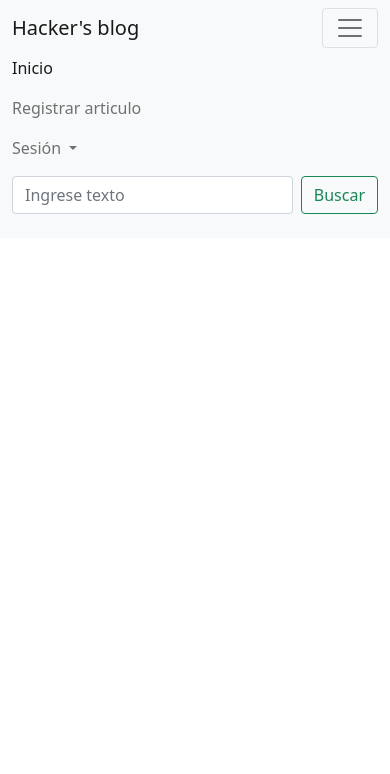
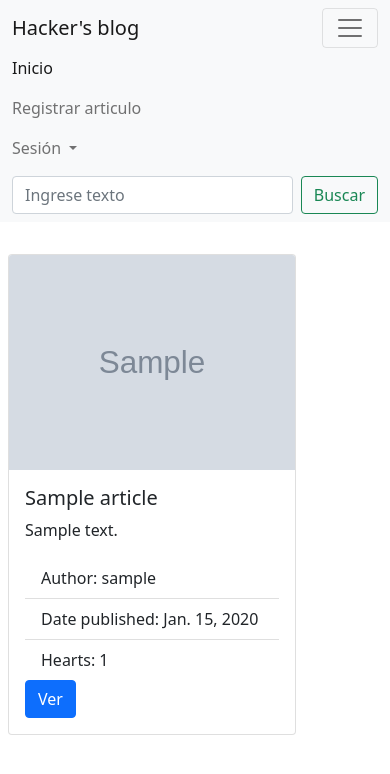
Before and after one commit to JavierDeluxe/prueba_auxiliar-desarrollo, a Django app: page / in a window 390 px wide, after a click that opens the changed part. Shown: the top 774 px of the page. Run offline with Django 4.2, Linux system fonts and the light colour scheme; tables that the repository leaves empty hold one stand-in row (values such as "Sample post"); grey boxes marked "Sample" are stand-in pictures; some libraries are stand-ins or nearby versions.

Commit message:
errores pendejos

```diff
--- a/article/forms.py
+++ b/article/forms.py
@@ -1,7 +1,6 @@
 from django import forms
 from django.contrib.auth.forms import UserCreationForm
 from django.contrib.auth import authenticate
-from django.forms import CharField
 from django.contrib.auth.models import User
 
 
--- a/article/models.py
+++ b/article/models.py
@@ -8,22 +8,19 @@ class UserProfile(models.Model):
     photo = models.CharField(max_length=300)
 
 class Comment_second_level(models.Model):
-    author_fk = models.OneToOneField(UserProfile,on_delete=models.CASCADE)
+    author_fk = models.ForeignKey(UserProfile,on_delete=models.CASCADE)
     text = models.CharField(max_length=1000)
 
 class Comment(models.Model):
-    author_fk = models.OneToOneField(UserProfile, on_delete=models.CASCADE)
+    author_fk = models.ForeignKey(UserProfile, on_delete=models.CASCADE)
     text = models.CharField(max_length=1000)
-    comment_second_level = models.OneToOneField(Comment_second_level, on_delete=models.CASCADE)
+    comment_second_level = models.ForeignKey(Comment_second_level, on_delete=models.CASCADE)
 
 class Article(models.Model):
     title = models.CharField(max_length=1000)
-    author_fk = models.OneToOneField(UserProfile, on_delete=models.CASCADE)
-    text = CharField(max_length=1000)
-    image = models.ImageField()
+    author_fk = models.ForeignKey(UserProfile, on_delete=models.CASCADE)
+    text = models.CharField(max_length=1000)
+    image = models.CharField(max_length=1000)
     hearts = models.IntegerField()
     date = models.DateField()
-    comments_fk = models.ForeignKey(Comment, on_delete=models.CASCADE,null=True)
-
-    def __str__(self) -> str:
-        return self.title,self.author_fk,self.text,self.image,self.hearts,self.date,self.comments_fk
+    comments_fk = models.ForeignKey(Comment, on_delete=models.CASCADE)
--- a/article/templates/article/index.html
+++ b/article/templates/article/index.html
@@ -1,9 +1,13 @@
+<!DOCTYPE html>
 <html>
   <head>
-    <link href="https://cdn.jsdelivr.net/npm/bootstrap@5.1.3/dist/css/bootstrap.min.css" rel="stylesheet" integrity="sha384-1BmE4kWBq78iYhFldvKuhfTAU6auU8tT94WrHftjDbrCEXSU1oBoqyl2QvZ6jIW3" crossorigin="anonymous">
-    <title>
-        Hacker's blog
-    </title>
+    <link
+      href="https://cdn.jsdelivr.net/npm/bootstrap@5.1.3/dist/css/bootstrap.min.css"
+      rel="stylesheet"
+      integrity="sha384-1BmE4kWBq78iYhFldvKuhfTAU6auU8tT94WrHftjDbrCEXSU1oBoqyl2QvZ6jIW3"
+      crossorigin="anonymous"
+    />
+    <title>Hacker's blog</title>
   </head>
 
   <body>
@@ -11,19 +15,38 @@
       <nav class="navbar navbar-expand-lg navbar-light bg-light">
         <div class="container-fluid">
           <a class="navbar-brand" href="#">Hacker's blog</a>
-              <button class="navbar-toggler" type="button" data-bs-toggle="collapse" data-bs-target="#navbarSupportedContent" aria-controls="navbarSupportedContent" aria-expanded="false" aria-label="Toggle navigation">
+          <button
+            class="navbar-toggler"
+            type="button"
+            data-bs-toggle="collapse"
+            data-bs-target="#navbarSupportedContent"
+            aria-controls="navbarSupportedContent"
+            aria-expanded="false"
+            aria-label="Toggle navigation"
+          >
             <span class="navbar-toggler-icon"></span>
           </button>
           <div class="collapse navbar-collapse" id="navbarSupportedContent">
             <ul class="navbar-nav me-auto mb-2 mb-lg-0">
               <li class="nav-item">
-                    <a class="nav-link active" aria-current="page" href="#">Inicio</a>
+                <a class="nav-link active" aria-current="page" href="#"
+                  >Inicio</a
+                >
               </li>
               <li class="nav-item">
-                    <a class="nav-link" href="{% url 'article:crear_articulo' %}">Registrar articulo</a>
+                <a class="nav-link" href="{% url 'article:crear_articulo' %}"
+                  >Registrar articulo</a
+                >
               </li>
               <li class="nav-item dropdown">
-                    <a class="nav-link dropdown-toggle" href="#" id="navbarDropdown" role="button" data-bs-toggle="dropdown" aria-expanded="false">
+                <a
+                  class="nav-link dropdown-toggle"
+                  href="#"
+                  id="navbarDropdown"
+                  role="button"
+                  data-bs-toggle="dropdown"
+                  aria-expanded="false"
+                >
                   {% if user.is_authenticated %}
                     {{ user.get_username }}
                   {% else %}
@@ -32,48 +55,84 @@
                 </a>
                 <ul class="dropdown-menu" aria-labelledby="navbarDropdown">
                   {% if user.is_authenticated %}
-                        <li><a class="dropdown-item" href="{% url 'article:cerrar_sesion' %}">Cerrar sesion</a></li>
+                  <li>
+                    <a
+                      class="dropdown-item"
+                      href="{% url 'article:cerrar_sesion' %}"
+                      >Cerrar sesion</a
+                    >
+                  </li>
                   {% else %}
-                        <li><a class="dropdown-item" href="{% url 'article:iniciar_sesion' %}">Ingresar</a></li>
-                        <li><hr class="dropdown-divider"></li>
-                        <li><a class="dropdown-item" href="{% url 'article:registro' %}">Registrarse</a></li>
+                  <li>
+                    <a
+                      class="dropdown-item"
+                      href="{% url 'article:iniciar_sesion' %}"
+                      >Ingresar</a
+                    >
+                  </li>
+                  <li><hr class="dropdown-divider" /></li>
+                  <li>
+                    <a class="dropdown-item" href="{% url 'article:registro' %}"
+                      >Registrarse</a
+                    >
+                  </li>
                   {% endif%}
                 </ul>
+              </li>
             </ul>
+
             <form class="d-flex">
-                  <input class="form-control me-2" type="search" placeholder="Ingrese texto" aria-label="Search">
-                  <button class="btn btn-outline-success" type="submit">Buscar</button>
+              <input
+                class="form-control me-2"
+                type="search"
+                placeholder="Ingrese texto"
+                aria-label="Search"
+              />
+              <button class="btn btn-outline-success" type="submit">
+                Buscar
+              </button>
             </form>
           </div>
         </div>
       </nav>
     </header>
 
-    <br> <br>
+    <br />
 
     <main>
-      {% for article in articulos %}
-        <div class="container">
-            <div class="card" style="width: 18rem;">
-                <img class="card-img-top" src="{{ article.image }}" alt="Card image cap">
+      <div class="d-flex flex-row" >
+        {% for article in articles %}
+        <div class="card col-sm-6" style="width: 18rem; margin:0.5em">
+          <img
+            class="card-img-top"
+            src="{{ article.image }}"
+            alt="Card image cap"
+          />
           <div class="card-body">
             <h5 class="card-title">{{ article.title }}</h5>
             <p class="card-text">{{ article.text }}</p>
             <ul class="list-group list-group-flush">
-                    <li class="list-group-item">Author:{{ article.author_fk.user.username }}</li>
-                    <li class="list-group-item">Date published:{{article.date}}</li>
+              <li class="list-group-item">
+                Author: {{ article.author_fk.user.username }}
+              </li>
+              <li class="list-group-item">Date published: {{article.date}}</li>
               <li class="list-group-item">Hearts: {{ article.hearts }}</li>
             </ul>
-                <a href="{% url 'article:ver_articulo' article.id %}" class="btn btn-primary">Ver</a>
-                </div>
+            <a
+              href="{% url 'article:ver_articulo' article.id %}"
+              class="btn btn-primary"
+              >Ver</a
+            >
           </div>
         </div>
         {% endfor %}
+      </div>
     </main>
 
-
-
-    <script src="https://cdn.jsdelivr.net/npm/bootstrap@5.1.3/dist/js/bootstrap.bundle.min.js" integrity="sha384-ka7Sk0Gln4gmtz2MlQnikT1wXgYsOg+OMhuP+IlRH9sENBO0LRn5q+8nbTov4+1p" crossorigin="anonymous"></script>
+    <script
+      src="https://cdn.jsdelivr.net/npm/bootstrap@5.1.3/dist/js/bootstrap.bundle.min.js"
+      integrity="sha384-ka7Sk0Gln4gmtz2MlQnikT1wXgYsOg+OMhuP+IlRH9sENBO0LRn5q+8nbTov4+1p"
+      crossorigin="anonymous"
+    ></script>
   </body>
-
 </html>
--- a/article/urls.py
+++ b/article/urls.py
@@ -9,7 +9,7 @@ urlpatterns = [
     path("registro/",views.registro, name="registro"),
     path("iniciar_sesion/", views.iniciar_sesion, name="iniciar_sesion"),
     path("cerrar_sesion/", views.cerrar_sesion, name="cerrar_sesion"),
-    path("ver_articulo/", views.ver_articulo, name="ver_articulo"),
+    path("<int:id>/ver_articulo/", views.ver_articulo, name="ver_articulo"),
     path("crear_articulo/", views.crear_articulo, name="crear_articulo"),
     path("registro_exitoso", views.registro_exitoso, name="registro_exitoso"),
 ]
--- a/article/views.py
+++ b/article/views.py
@@ -15,9 +15,7 @@ def registro(request):
     data = {
         'form' : RegistroForm()
     }
-    print("paso 1")
     if request.method == 'POST':
-        print("paso 2")
         formulario = RegistroForm(request.POST)
         if formulario.is_valid():
             user_save = formulario.save()
@@ -45,10 +43,23 @@ def iniciar_sesion(request):
 
 def cerrar_sesion(request):
     logout(request)
-    return render(request, "article/index.html")
+    return redirect("/")
 
-def ver_articulo(request):
-    return render(request, "article/ver_articulo.html", {})
+def ver_articulo(request, id):
+    articulo = Article.objects.get(pk=id)
+    comentarios = articulo.comments_fk
+    if request.method == 'POST':
+        author = articulo.author_fk
+        texto = request.POST.get('texto')
+        comentario = Comment(author_fk=author,text =texto)
+        comentario.save()
+        print(articulo.comments_fk)
+        if(articulo.comments_fk is None):
+            comentarios.add(comentario)
+        redirect("article/ver_articulo.html",{"articulo":articulo})
+    return render(request, "article/ver_articulo.html", {"articulo":articulo})
+
+
 
 def crear_articulo(request):
     id_usuario = request.session['_auth_user_id']
@@ -57,22 +68,11 @@ def crear_articulo(request):
         texto = request.POST.get('texto')
         foto = request.POST.get('foto')
         author = UserProfile.objects.get(user_id=id_usuario)
-        date = datetime.now()
-        art = Article(titulo,author,texto,foto,0,
-                        date)
-        print(art)
-        #art.save()
+        fecha = datetime.now()
+        art = Article(title=titulo,author_fk=author,text=texto,image=foto,hearts=0,date=fecha)
+        art.save()
+        return redirect("/")
     return render(request, "article/crear_articulo.html",{})
 
 def registro_exitoso(request):
-    print("paso 3")
-    #print(request)
-    #data = request.POST["form"]
-    #name_post = "hi"
-    #password_post = r"2"
-    #email_post = "3"
-    #image_post = "5"
-    #nuevo_objeto = Usuario(username=name_post, photo=image_post, email=email_post,password=password_post)
-    #nuevo_objeto.save()
-    #return render(request, "article/registro_exitoso.html",{"name":name_post,"password":password_post,"correo":email_post,"image":image_post})
     return render(request, "article/registro_exitoso.html",{})
```
Also changed, not shown: article/templates/article/crear_articulo.html (+1 -10 lines), article/templates/article/ver_articulo.html (+70 -10 lines), article/migrations/0009_article_text.py (added), article/migrations/0010_alter_article_image.py (added), article/migrations/0011_alter_article_author_fk_alter_comment_author_fk_and_more.py (added), article/migrations/0012_alter_comment_comment_second_level.py (added), article/migrations/0013_alter_comment_comment_second_level.py (added), article/migrations/0014_alter_article_comments_fk.py (added), article/migrations/0015_alter_comment_comment_second_level.py (added), article/migrations/0016_rename_comments_fk_article_comments.py (added), article/migrations/0017_rename_comments_article_comments_fk.py (added), article/migrations/0018_alter_article_comments_fk.py (added), article/migrations/0019_alter_comment_comment_second_level.py (added), article/migrations/0020_alter_article_comments_fk_and_more.py (added). Lines whose indentation alone changed are shown as unchanged.
